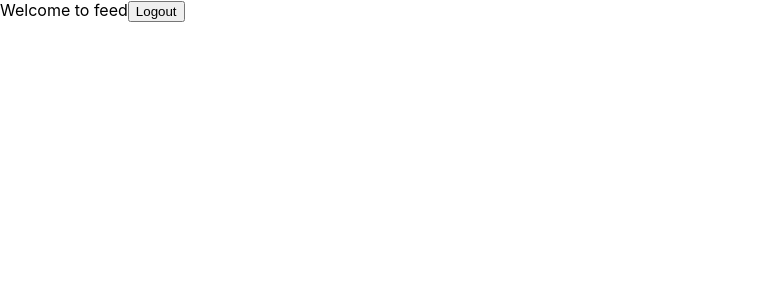
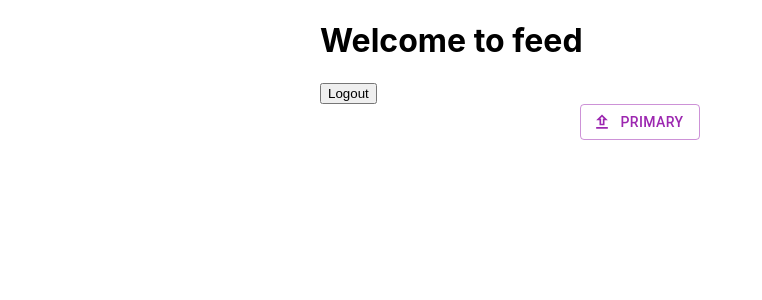
Before and after one commit to abhishek3434/ReelsClone, a React (Create React App) app: page / in a window 1280 px wide. Shown: the top 300 px of the page, without its empty margins (0-762 px from the left). Built offline with nearby package versions, Linux system fonts and the light colour scheme; no server answers; sample sign-in values are in the browser's storage; the HTML template or start-up script is replaced by a standard one.

Commit message:
Added upload button with basic validation

```diff
--- a/src/Components/Feed.jsx
+++ b/src/Components/Feed.jsx
@@ -1,14 +1,21 @@
-import React, { useContext } from 'react';
-import { AuthContext } from '../Context/AuthContext';
+import React, { useContext } from "react";
+import { AuthContext } from "../Context/AuthContext";
+
+import Upload from './Upload';
 
 const Feed = () => {
- let {logout} =useContext(AuthContext)
-    return (
-        <div>
-          Welcome to feed
+  let { logout } = useContext(AuthContext);
+  return (
+    <div>
+      <div style={{ display: "flex", justifyContent: "center",alignItems:"center",flexDirection:"column"}}>
+        <div style={{width:"50%"}}>
+          <h1>Welcome to feed</h1>
           <button onClick={logout}>Logout</button>
         </div>
-    );
+        <Upload/>
+      </div>
+    </div>
+  );
 };
 
 export default Feed;
--- /dev/null
+++ b/src/Components/Upload.jsx
@@ -0,0 +1,63 @@
+import React, { useState } from "react";
+
+import Alert from "@mui/material/Alert";
+import Button from "@mui/material/Button";
+import UploadOutlinedIcon from "@mui/icons-material/UploadOutlined";
+import LinearProgress from '@mui/material/LinearProgress';
+
+const Upload = () => {
+  const [error, setError] = useState("");
+  const [loading, setLoading] = useState(false);
+
+  const uploadFile=async (e)=>{
+    let file=e.target.files[0];
+    if(file==null){
+        setError('Please select a valid media');
+        setTimeout(()=>{
+            setError('');
+        },3000);
+        return;
+    }
+    if(file.size/1024*1024>100){
+        setError('Selected video size is too large');
+        setTimeout(()=>{
+            setError('');
+        },3000);
+        return;
+    }
+
+  }
+
+  return (
+    <div>
+      {error !== "" ? (
+        <Alert severity="error">{error}</Alert>
+      ) : (
+        <>
+          <input
+            type="file"
+            accept="video/*"
+            id="upload-input"
+            style={{ display: "none" }}
+          />
+          <label htmlFor="upload-input">
+            <Button
+              variant="outlined"
+              color="secondary"
+              component="span"
+              onClick={uploadFile}
+              disabled={loading}
+              startIcon={<UploadOutlinedIcon />}
+            >
+              Primary
+            </Button>
+          </label>
+          {loading && <LinearProgress/>}
+
+        </>
+      )}
+    </div>
+  );
+};
+
+export default Upload;
```
